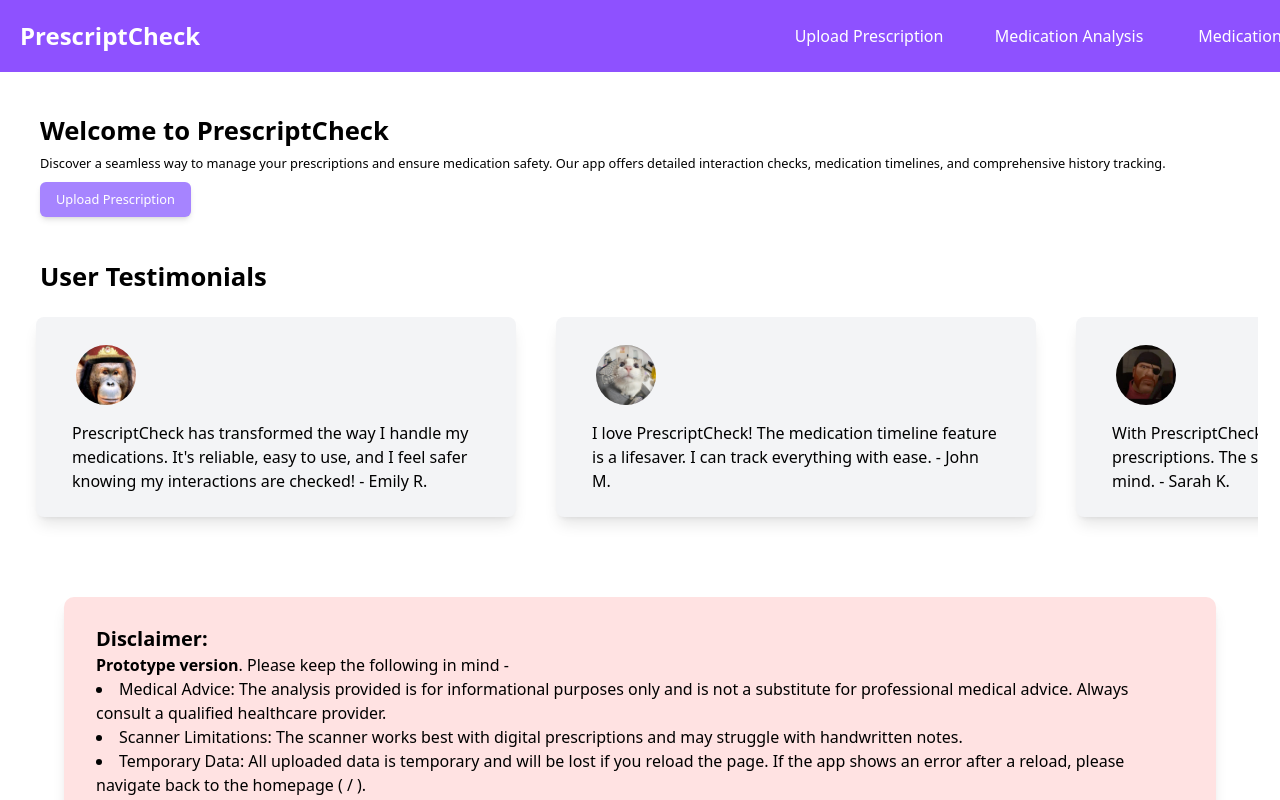
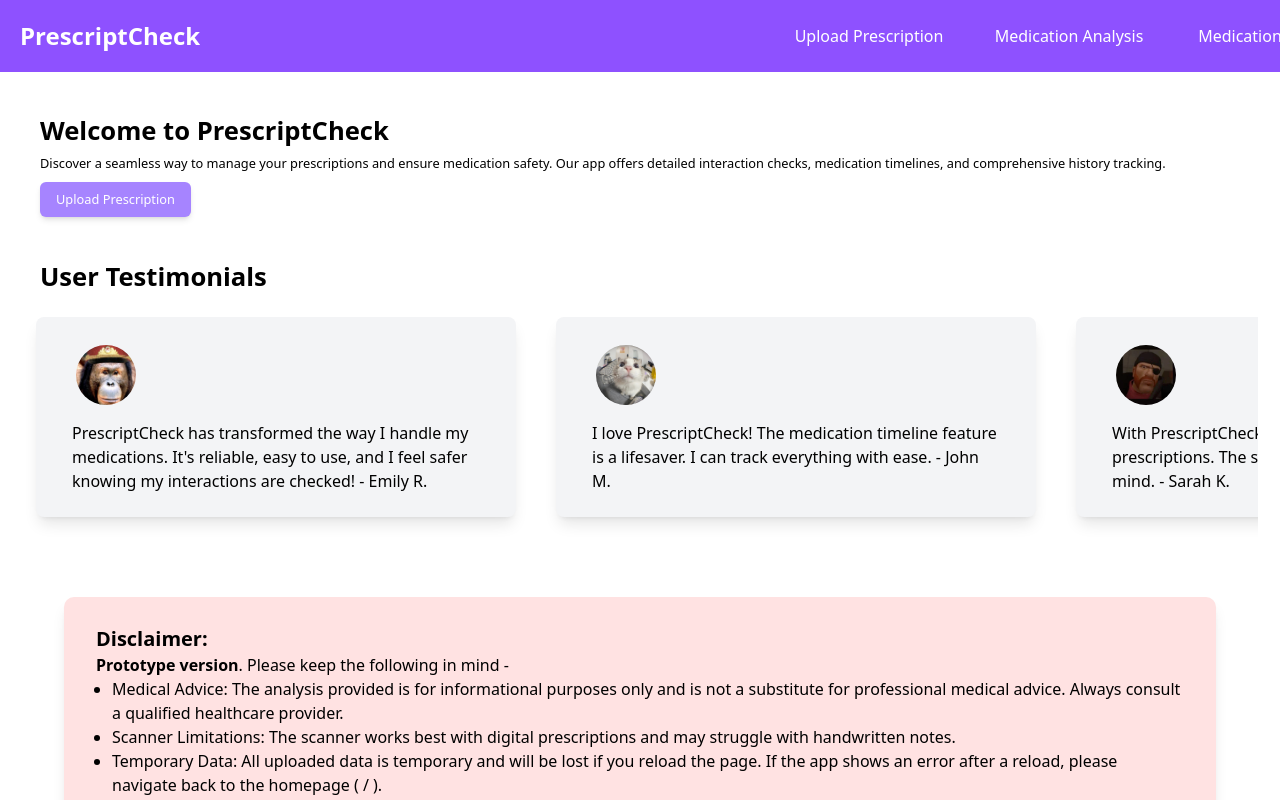
Before and after one commit to ad1tyq/PrescriptCheck, a React (Vite) app in the folder frontend/: page / in a window 1280 px wide. Shown: the top 800 px of the page. Built offline with nearby package versions, Linux system fonts and the light colour scheme.

Commit message:
disclaimer

```diff
--- a/frontend/src/components/disclaimer.jsx
+++ b/frontend/src/components/disclaimer.jsx
@@ -4,7 +4,7 @@ function Disclaimer() {
             <div className="shadow-lg bg-red-100 my-10 rounded-[10px] w-[72rem] h-auto pb-8 pt-7 px-8 gap-5 flex flex-col justify-center">
                 <p><b className="text-xl my-1">Disclaimer:</b><br/>
                     <b>Prototype version</b>. Please keep the following in mind -<br/>
-                    <ol className="list-disc list-inside">
+                    <ol className="list-disc pl-4">
                          <li>Medical Advice: The analysis provided is for informational purposes only and is not a substitute for professional medical advice. Always consult a qualified healthcare provider.</li>
                         <li>Scanner Limitations: The scanner works best with digital prescriptions and may struggle with handwritten notes.</li>
                         <li>Temporary Data: All uploaded data is temporary and will be lost if you reload the page. If the app shows an error after a reload, please navigate back to the homepage ( / ).</li>
```
